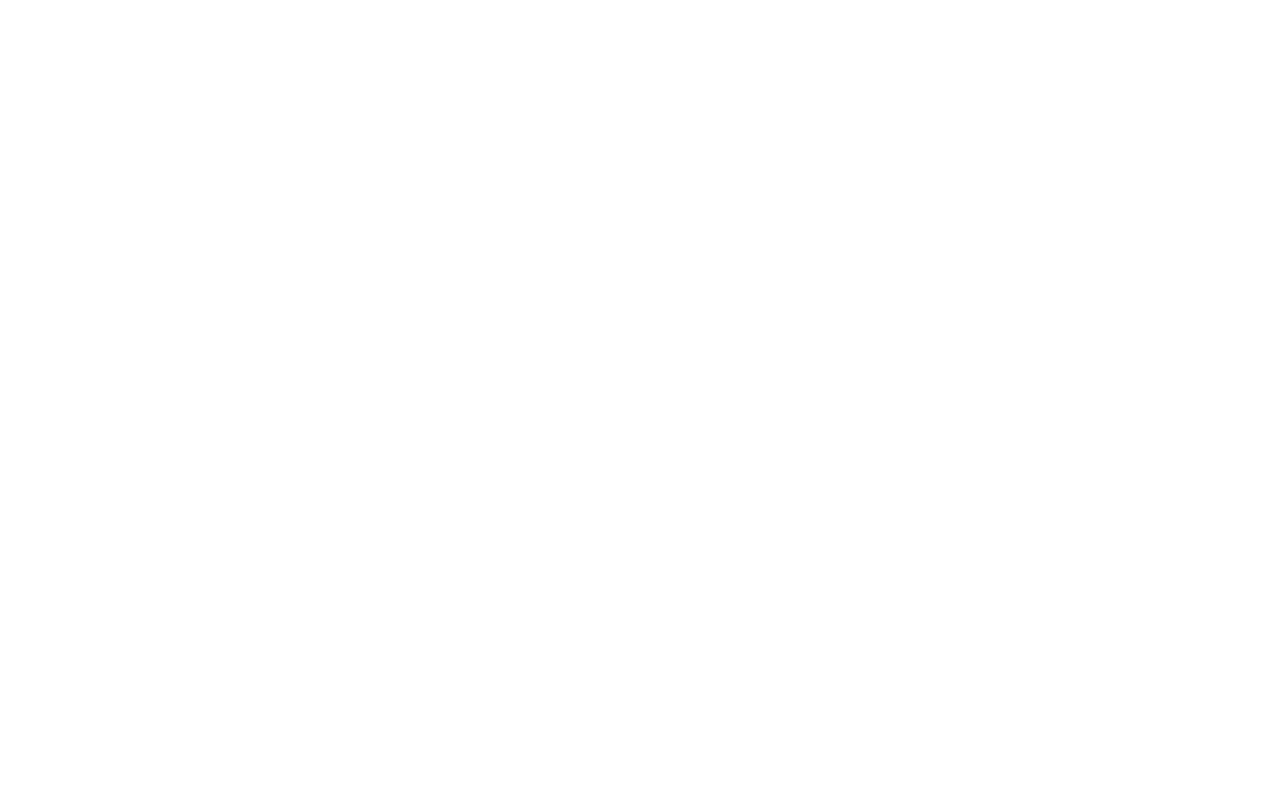
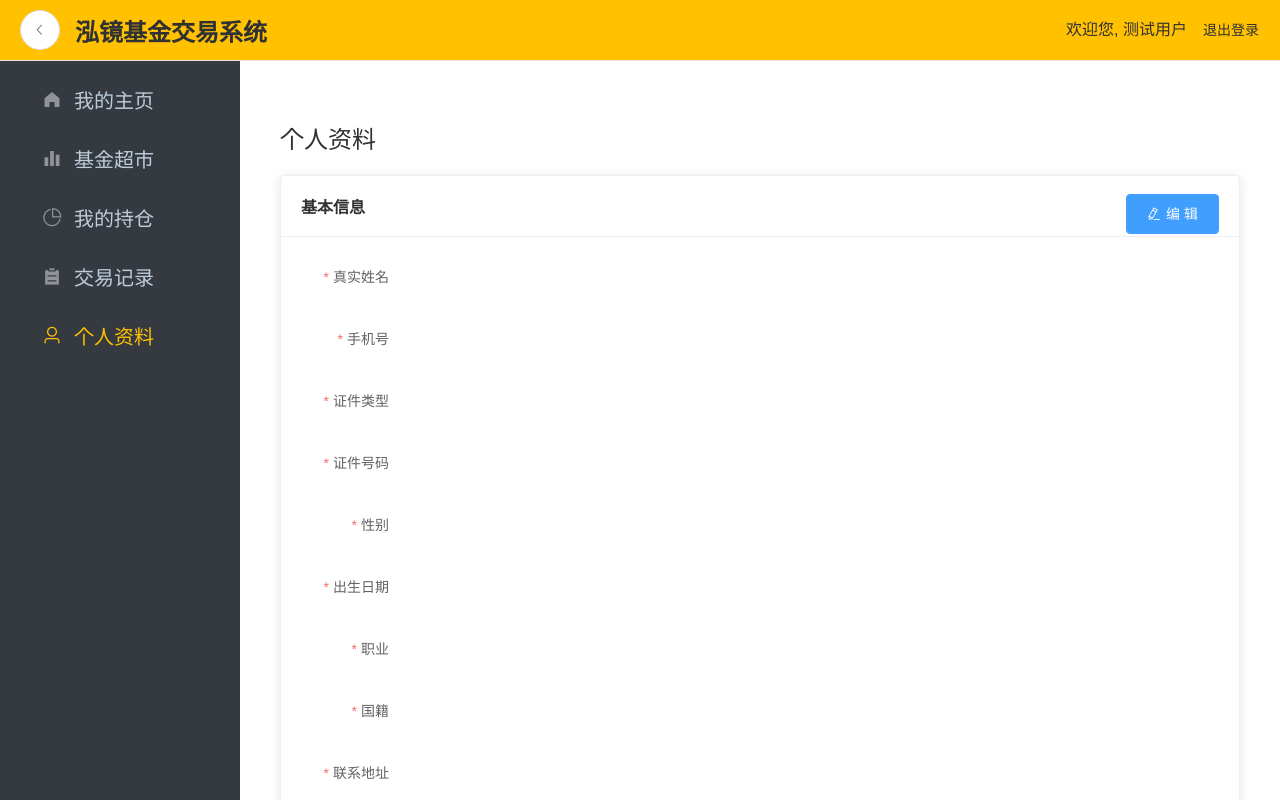
Before and after one commit to chenyufei02/nanyin-frontend, a Vue app: page /my-profile in a window 1280 px wide. Built offline with nearby package versions, Linux system fonts and the light colour scheme; no server answers; sample sign-in values are in the browser's storage.

Commit message:
0.04 personpage

```diff
--- a/src/router/index.js
+++ b/src/router/index.js
@@ -40,6 +40,13 @@
         component: () => import('../views/UserHolding.vue'),
         meta: { requiresAuth: true }
       },
+      {
+        path: 'my-profile', // 定义页面的访问路径
+        name: 'UserProfile',
+        component: () => import('../views/UserProfile.vue'),
+        meta: { requiresAuth: true } // 标记这个页面需要登录
+      },
+
       // ... 其他需要登录才能访问的页面，都在children里配置，并加上 meta: { requiresAuth: true }
     ]
   },
--- a/src/views/UserDashboard.vue
+++ b/src/views/UserDashboard.vue
@@ -171,6 +171,18 @@
   border-radius: 4px;
   text-align: center;
 }
+/* 【新增】让顶部区域的列等高对齐 */
+.top-section {
+  display: flex;
+  align-items: stretch; /* 关键属性：让所有子元素（列）撑满容器高度 */
+}
+.top-section .el-col {
+  display: flex; /* 让列也成为flex容器，以便卡片能撑满 */
+}
+
+.top-section .box-card {
+  width: 100%; /* 让卡片撑满列的宽度 */
+}
 .stat-label { color: #909399; margin-bottom: 10px; }
 .stat-value { font-size: 24px; font-weight: bold; }
 .is-up { color: #f56c6c; }
--- /dev/null
+++ b/src/views/UserProfile.vue
@@ -0,0 +1,184 @@
+<template>
+  <div class="profile-container">
+    <h2 class="page-title">个人资料</h2>
+
+    <el-card class="box-card" v-loading="loading">
+      <div slot="header" class="clearfix">
+        <span>基本信息</span>
+        <div style="float: right;">
+          <el-button v-if="!isEditing" type="primary" icon="el-icon-edit" @click="toggleEdit(true)">编 辑</el-button>
+          <el-button v-if="isEditing" type="success" icon="el-icon-check" @click="saveProfile">保 存</el-button>
+          <el-button v-if="isEditing" @click="toggleEdit(false)">取 消</el-button>
+        </div>
+      </div>
+
+      <el-form :model="profileForm" :rules="profileRules" ref="profileFormRef" label-width="100px">
+
+        <el-form-item label="真实姓名" prop="name">
+          <span v-if="!isEditing">{{ profileForm.name }}</span>
+          <el-input v-else v-model="profileForm.name"></el-input>
+        </el-form-item>
+
+        <el-form-item label="手机号" prop="phone">
+          <span v-if="!isEditing">{{ profileForm.phone }}</span>
+          <el-input v-else v-model="profileForm.phone"></el-input>
+        </el-form-item>
+
+        <el-form-item label="证件类型" prop="idType">
+          <span v-if="!isEditing">{{ profileForm.idType }}</span>
+          <el-select v-else v-model="profileForm.idType" placeholder="请选择证件类型" style="width: 100%;">
+            <el-option label="中华人民共和国居民身份证" value="身份证"></el-option>
+            <el-option label="香港永久性居民身份证" value="香港永久性居民身份证"></el-option>
+            <el-option label="澳门永久性居民身份证" value="澳门永久性居民身份证"></el-option>
+            <el-option label="护照" value="护照"></el-option>
+          </el-select>
+        </el-form-item>
+
+        <el-form-item label="证件号码" prop="idNumber">
+          <span v-if="!isEditing">{{ profileForm.idNumber }}</span>
+          <el-input v-else v-model="profileForm.idNumber"></el-input>
+        </el-form-item>
+
+        <el-form-item label="性别" prop="gender">
+          <span v-if="!isEditing">{{ profileForm.gender }}</span>
+          <el-select v-else v-model="profileForm.gender" placeholder="请选择性别" style="width: 100%;">
+            <el-option label="男" value="男"></el-option>
+            <el-option label="女" value="女"></el-option>
+          </el-select>
+        </el-form-item>
+
+        <el-form-item label="出生日期" prop="birthDate">
+          <span v-if="!isEditing">{{ profileForm.birthDate }}</span>
+          <el-date-picker v-else v-model="profileForm.birthDate" type="date" placeholder="选择日期" style="width: 100%;"></el-date-picker>
+        </el-form-item>
+
+        <el-form-item label="职业" prop="occupation">
+          <span v-if="!isEditing">{{ profileForm.occupation }}</span>
+          <el-input v-else v-model="profileForm.occupation"></el-input>
+        </el-form-item>
+
+        <el-form-item label="国籍" prop="nationality">
+          <span v-if="!isEditing">{{ profileForm.nationality }}</span>
+          <el-select v-else v-model="profileForm.nationality" placeholder="请选择国籍" filterable style="width: 100%;">
+             <el-option label="中国" value="中国"></el-option>
+             <el-option label="中国香港" value="中国香港"></el-option>
+             <el-option label="中国澳门" value="中国澳门"></el-option>
+             <el-option label="中国台湾" value="中国台湾"></el-option>
+             </el-select>
+        </el-form-item>
+
+        <el-form-item label="联系地址" prop="address">
+          <span v-if="!isEditing">{{ profileForm.address }}</span>
+          <el-input v-else v-model="profileForm.address" type="textarea"></el-input>
+        </el-form-item>
+
+      </el-form>
+    </el-card>
+  </div>
+</template>
+
+<script>
+import { getMyProfile, updateMyProfile } from '@/api/user.js';
+
+export default {
+  name: 'UserProfile',
+  data() {
+    return {
+      loading: false,
+      isEditing: false,
+      profileForm: {}, // 初始化为空对象，由API填充
+      originalProfile: {},
+      // 【核心修正】补全所有字段的校验规则
+      profileRules: {
+        name: [{ required: true, message: '请输入真实姓名', trigger: 'blur' }],
+        gender: [{ required: true, message: '请选择性别', trigger: 'change' }],
+        idType: [{ required: true, message: '请输入证件类型', trigger: 'blur' }],
+        idNumber: [{ required: true, message: '请输入证件号码', trigger: 'blur' }],
+        birthDate: [{ required: true, message: '请选择出生日期', trigger: 'change' }],
+        nationality: [{ required: true, message: '请输入国籍', trigger: 'blur' }],
+        occupation: [{ required: true, message: '请输入职业', trigger: 'blur' }],
+        phone: [{ required: true, message: '请输入手机号', trigger: 'blur' }],
+        address: [{ required: true, message: '请输入联系地址', trigger: 'blur' }],
+      }
+    };
+  },
+  created() {
+    this.fetchProfile();
+  },
+  methods: {
+    // 从后端获取个人资料
+    async fetchProfile() {
+      this.loading = true;
+      try {
+        const responseData = await getMyProfile();
+        if (responseData) {
+          this.profileForm = responseData;
+          this.originalProfile = JSON.parse(JSON.stringify(responseData));
+          this.isEditing = false;
+        } else {
+          this.$message.info('欢迎您！请先完善您的个人资料。');
+          this.profileForm = { userId: null, name: '', gender: '', idType: '身份证', idNumber: '', birthDate: null, nationality: '中国', occupation: '', phone: '', address: '' };
+          this.originalProfile = JSON.parse(JSON.stringify(this.profileForm));
+          this.isEditing = true;
+        }
+      } catch (error) {
+        this.$message.error('获取个人资料失败');
+      } finally {
+        this.loading = false;
+      }
+    },
+
+  toggleEdit(editing) {
+    this.isEditing = editing;
+    // 【修改】“取消”时，不再从this.originalProfile恢复
+    // 因为对于新用户，this.originalProfile也是空的
+    if (!editing && this.profileForm.userId) { // 只有老用户取消才恢复
+         this.profileForm = JSON.parse(JSON.stringify(this.originalProfile));
+    } else if (!editing && !this.profileForm.userId) {
+        // 如果新用户在未保存的情况下点击“取消”，可以给个提示或不操作
+        this.$message.warning('请先保存您的初始资料');
+    }
+  },
+    // 保存个人资料
+  saveProfile() {
+    this.$refs.profileFormRef.validate(async (valid) => {
+      if (!valid) return false;
+
+      this.loading = true;
+      try {
+        // 调用更新API，传入表单数据
+        const updatedProfile = await updateMyProfile(this.profileForm);
+        // 更新成功后，将返回的数据更新到表单和原始数据中
+        this.profileForm = updatedProfile;
+        this.originalProfile = JSON.parse(JSON.stringify(updatedProfile));
+
+        this.$message.success('个人资料保存成功！');
+        this.isEditing = false; // 退出编辑模式
+      } catch (error) {
+        this.$message.error('保存失败，请稍后重试');
+        console.error("保存个人资料失败:", error);
+      } finally {
+        this.loading = false;
+      }
+    });
+  }
+  }
+};
+</script>
+
+<style scoped>
+.profile-container {
+  padding: 20px;
+}
+.page-title {
+  font-size: 24px;
+  font-weight: 500;
+  color: #303133;
+  margin-bottom: 20px;
+}
+/* 在非编辑模式下，让文本看起来更像普通文本 */
+.el-form-item__content span {
+  color: #606266;
+  line-height: 40px; /* 与输入框高度对齐 */
+}
+</style>
```
